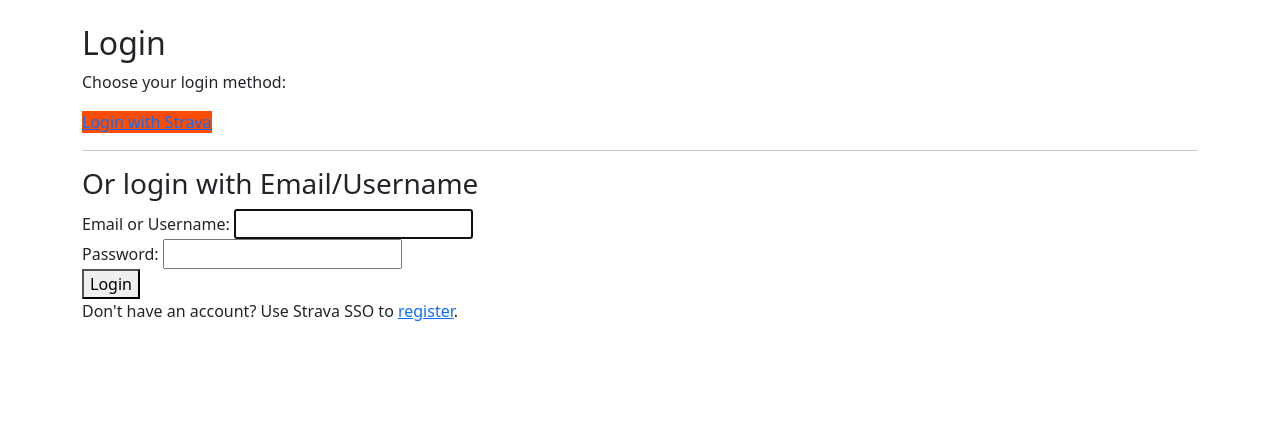
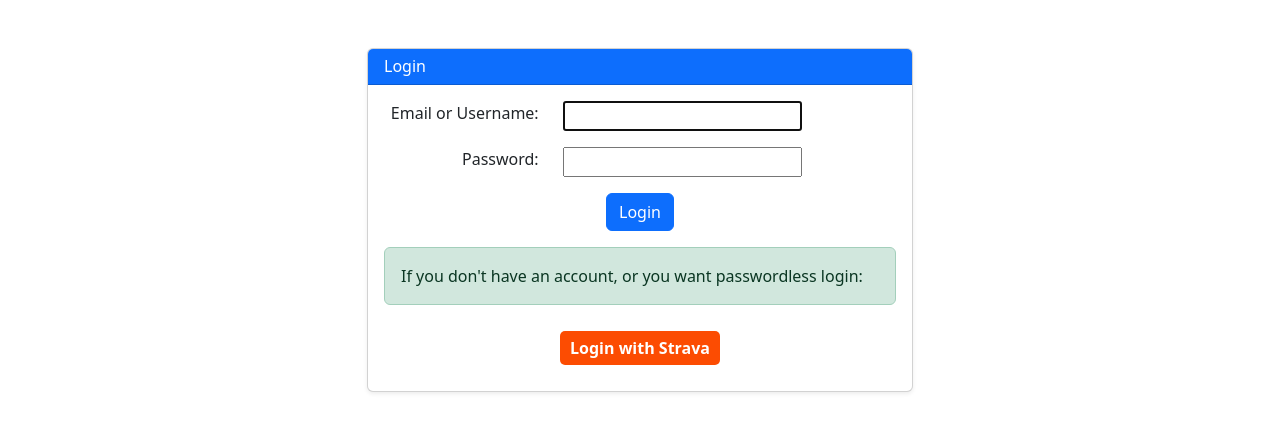
Before and after one commit to zhaoshenhao/strava_dash, a Django app: page /strava_dash/login/ in a window 1280 px wide. Shown: the part 56-488 px from the top of the page. Run offline with Django 5.2, Linux system fonts and the light colour scheme.

Commit message:
Pretify the login page

```diff
--- a/strava_web/static/styles.css
+++ b/strava_web/static/styles.css
@@ -19,7 +19,7 @@
 }
 .login-buttons a {
     display: inline-block;
-    padding: 12px 25px;
+    padding: 5px 10px;
     margin: 10px;
     border-radius: 5px;
     text-decoration: none;
--- a/strava_web/templates/strava_web/login.html
+++ b/strava_web/templates/strava_web/login.html
@@ -1,17 +1,15 @@
 {% extends "strava_web/base.html" %}
 {% load i18n %}
+{% load static %}
 {% block title %}{% trans "Login" %}{% endblock %}
 {% block content %}
-    <h2>{% trans "Login" %}</h2>
-    <p>{% trans "Choose your login method:" %}</p>
-
-    <p>
-        <a href="{% url 'strava_login' %}" class="button-link" style="background-color: #fc4c02;">{% trans "Login with Strava" %}</a>
-    </p>
-
-    <hr>
-
-    <h3>{% trans "Or login with Email/Username" %}</h3>
+<div class="row justify-content-center">
+    <div class="col-md-8 col-lg-6">
+        <div class="card shadow-sm mt-4 mb-4">
+            <div class="card-header bg-primary text-white">
+                <h6 class="card-title h6 mb-0">{% if is_admin %}{% trans "Edit Profile" %}{% else %}{% trans "Login" %}{% endif %}</h6>
+            </div>
+            <div class="card-body">
                 <form method="post">
                     {% csrf_token %}
                     {% if form.non_field_errors %}
@@ -21,17 +19,35 @@
                             {% endfor %}
                         </ul>
                     {% endif %}
-        <div class="form-group">
+                    <div class="row mb-3 align-items-start">
+                        <div class="col-sm-4 text-sm-end">
                             <label for="{{ form.username.id_for_label }}">{% trans "Email or Username:" %}</label>
+                        </div>
+                        <div class="col-sm-8">
                             {{ form.username }}
                         </div>
-        <div class="form-group">
+                    </div>
+                    <div class="row mb-3 align-items-start">
+                        <div class="col-sm-4 text-sm-end">
                             <label for="{{ form.password.id_for_label }}">{% trans "Password:" %}</label>
+                        </div>
+                        <div class="col-sm-8">
                             {{ form.password }}
                         </div>
-        <div class="form-group">
-            <button type="submit">{% trans "Login" %}</button>
+                    </div>
+                    <div class="input-group justify-content-center">
+                        <button type="submit" class="btn btn-primary">{% trans "Login" %}</button>
                     </div>
                 </form>
-    <p>{% trans "Don't have an account? Use Strava SSO to " %}<a href="{% url 'strava_login' %}">{% trans "register" %}</a>.</p>
+                <p></p>
+                <div class="alert alert-success" role="alert">
+                    {% trans "If you don't have an account, or you want passwordless login:" %}
+                </div>
+                <div class="input-group login-buttons justify-content-center">
+                    <a href="{% url 'strava_login' %}" class="strava-login">{% trans "Login with Strava" %}</a>
+                </div>
+            </div>
+        </div>
+    </div>
+</div>
 {% endblock %}
```
Lines whose indentation alone changed are shown as unchanged.
